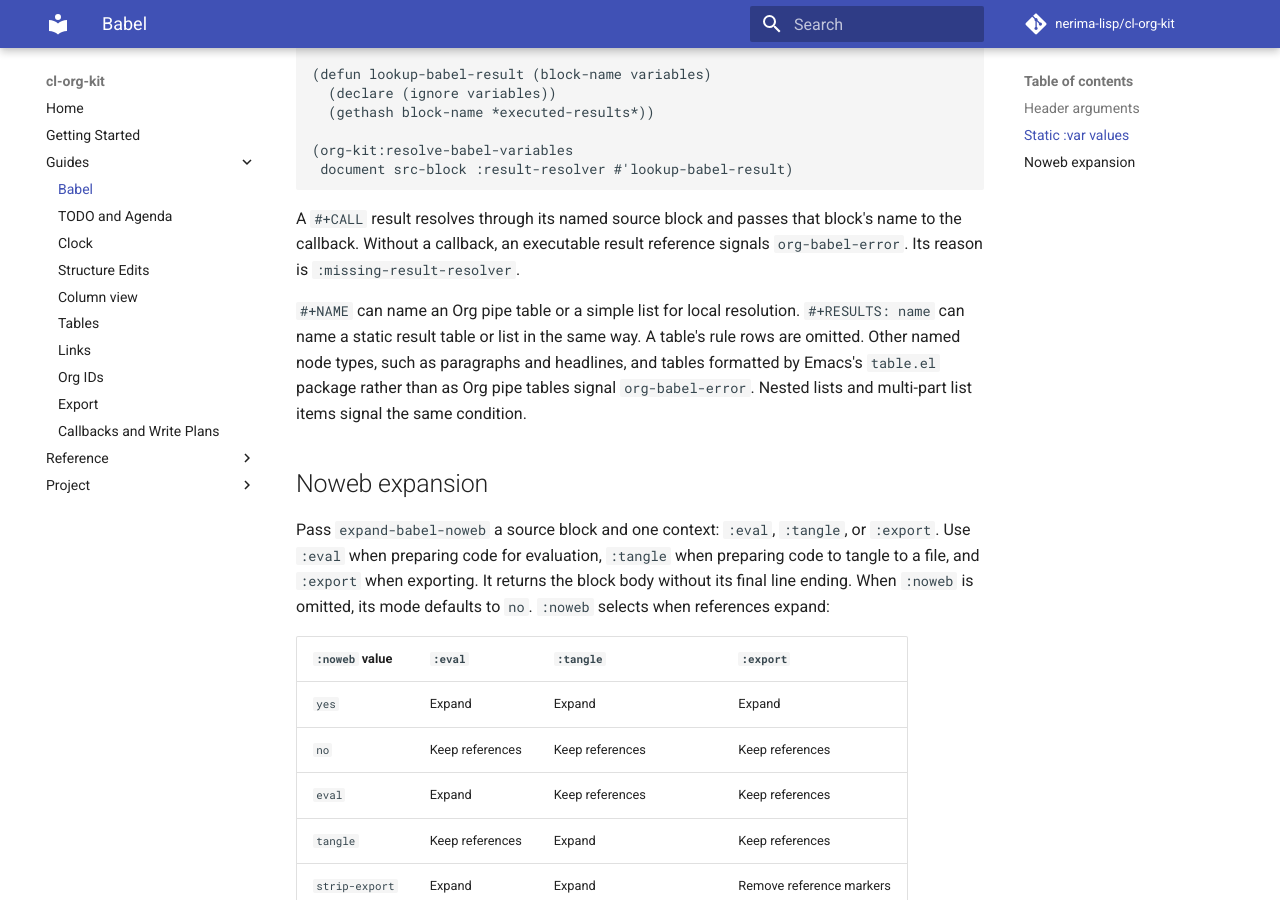
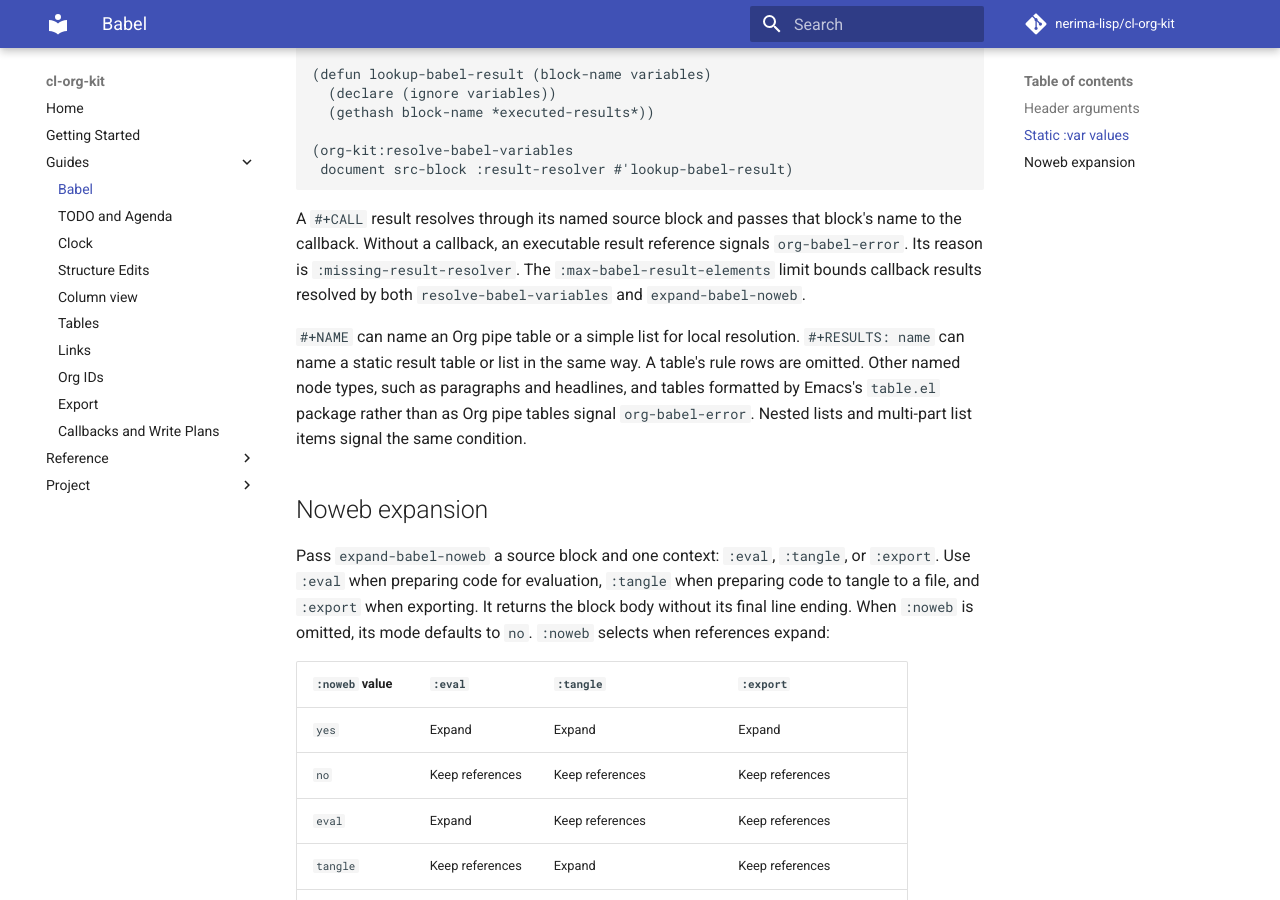
Before and after one commit to nerima-lisp/cl-org-kit, an MkDocs documentation site: the page built from docs/src/guides/babel.md, in a window 1280 px wide and 900 px high, scrolled down 1448 px. Built offline with MkDocs 1.6.1 and Material for MkDocs 9.7.7, drawn with Linux system fonts in a browser that asks for light colours; comment, search, counter and statistics services are not loaded.

Commit message:
fix(babel): bound noweb callback result traversal and printing

```diff
--- a/docs/src/guides/babel.md
+++ b/docs/src/guides/babel.md
@@ -71,6 +71,8 @@ For example, a host can look up values it computed earlier by block name:
 A `#+CALL` result resolves through its named source block and passes that block's name to the callback.
 Without a callback, an executable result reference signals `org-babel-error`.
 Its reason is `:missing-result-resolver`.
+The `:max-babel-result-elements` limit bounds callback results resolved by both
+`resolve-babel-variables` and `expand-babel-noweb`.
 
 `#+NAME` can name an Org pipe table or a simple list for local resolution.
 `#+RESULTS: name` can name a static result table or list in the same way.
```
Also changed, not shown: docs/src/reference/node-model.md (+1 -0 lines), 6 other files.
